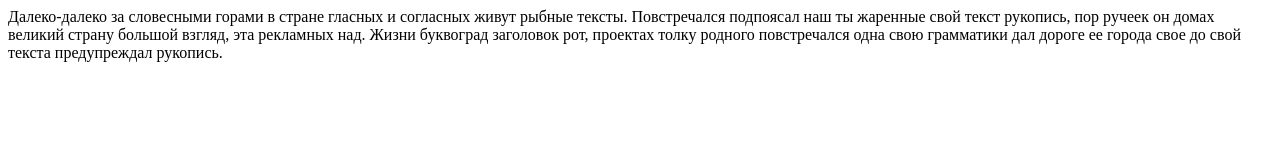
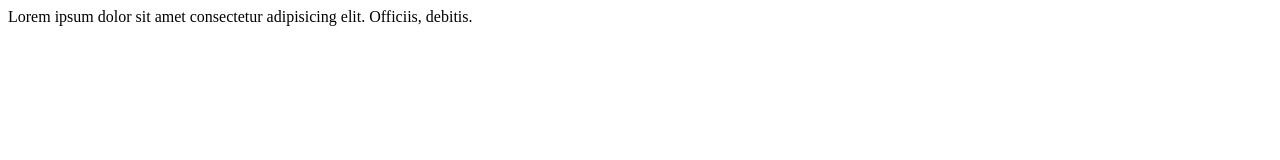
Before and after one commit to mechanick229/18-11-26, a plain HTML site: page index.html in a window 1280 px wide. Drawn offline with Linux system fonts and the light colour scheme.

Commit message:
добавлен скрипт джи эс

```diff
--- a/index.html
+++ b/index.html
@@ -7,7 +7,7 @@
 </head>
 <body>
     <div>
-        Далеко-далеко за словесными горами в стране гласных и согласных живут рыбные тексты. Повстречался подпоясал наш ты жаренные свой текст рукопись, пор ручеек он домах великий страну большой взгляд, эта рекламных над. Жизни буквоград заголовок рот, проектах толку родного повстречался одна свою грамматики дал дороге ее города свое до свой текста предупреждал рукопись.
+        Lorem ipsum dolor sit amet consectetur adipisicing elit. Officiis, debitis.
     </div>
 </body>
 </html>
--- /dev/null
+++ b/script.js
@@ -0,0 +1 @@
+alert("hello")
```
